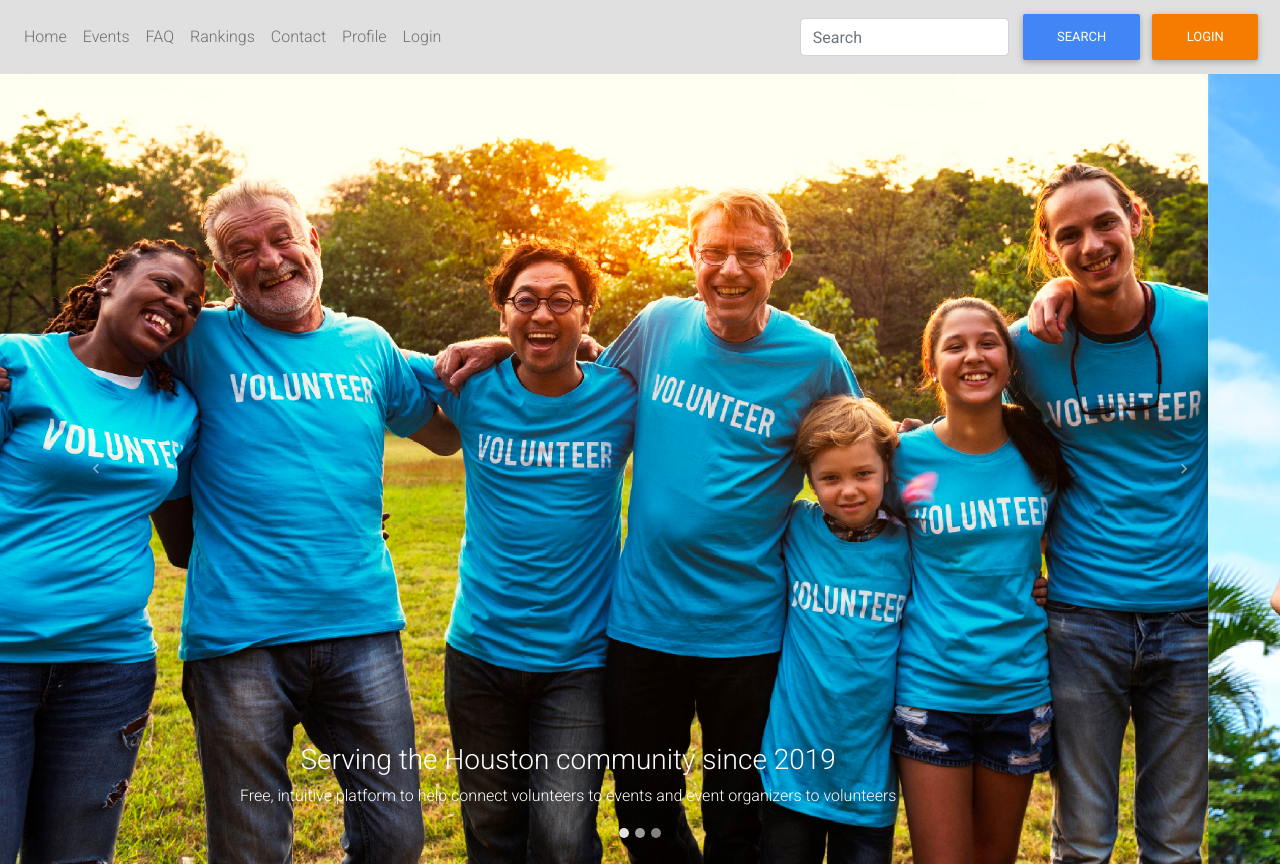
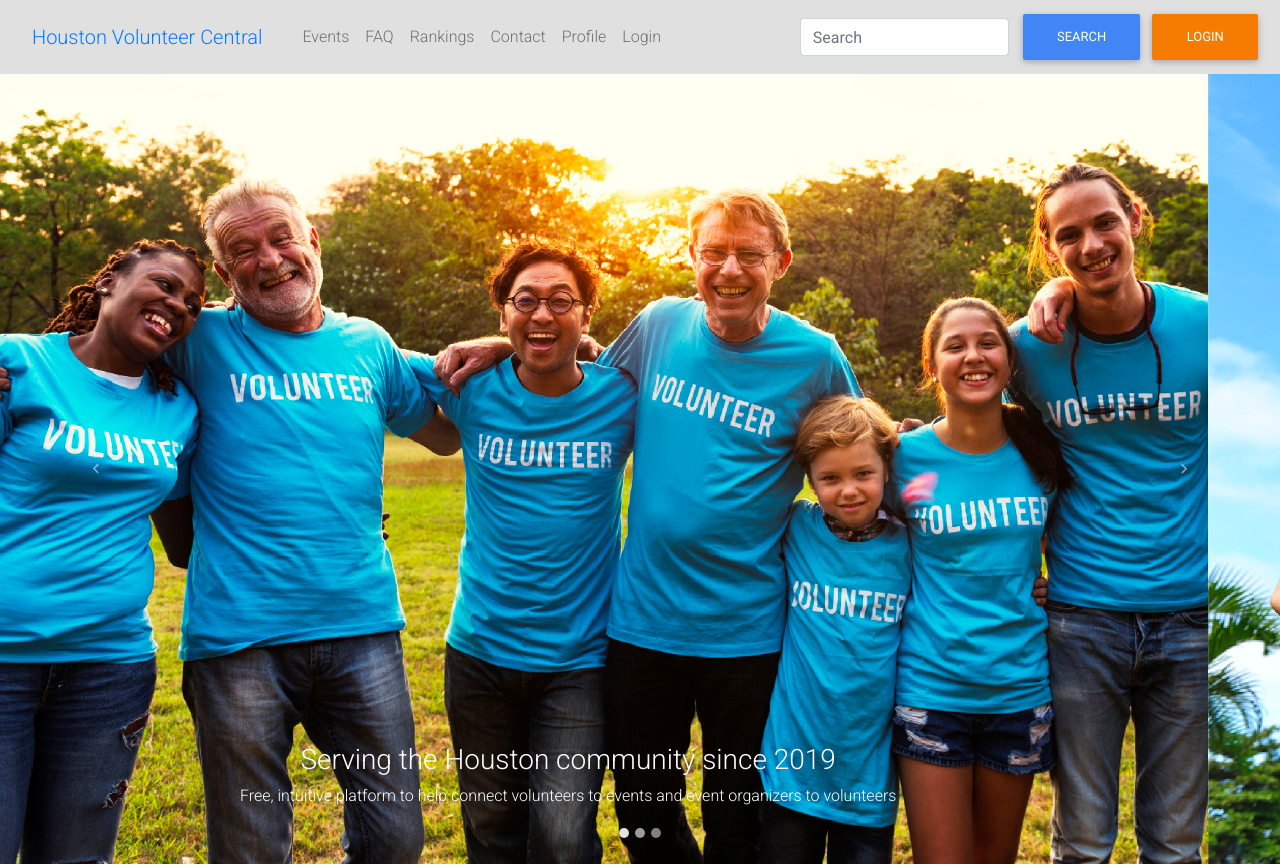
Before and after one commit to qwetboy10/YunginsHoustonHackathon, a React (Create React App) app in the folder Frontend/front/: page / in a window 1280 px wide. Shown: the top 866 px of the page. Built offline with nearby package versions, Linux system fonts and the light colour scheme.

Commit message:
re added title

```diff
--- a/Frontend/front/src/NavBar.js
+++ b/Frontend/front/src/NavBar.js
@@ -13,9 +13,10 @@ class NavBar extends Component {
     render() {
         return (<Navbar bg="light" expand="lg">
         <Navbar.Toggle aria-controls="basic-navbar-nav" />
+        <Navbar.Brand><Nav.Link onClick={()=>this.props.history.push("/")}>Houston Volunteer Central</Nav.Link></Navbar.Brand>
         <Navbar.Collapse id="basic-navbar-nav">
           <Nav className="mr-auto">
-            {["Home", "Events", "FAQ", "Rankings", "Contact", "Profile", "Login"].map((str) => (
+            {["Events", "FAQ", "Rankings", "Contact", "Profile", "Login"].map((str) => (
               <Nav.Link onClick={() => this.props.history.push(`/${str.replace(/ /g, '_').toLowerCase().replace("home", "")}`)}>
                 {str}
               </Nav.Link>
```
